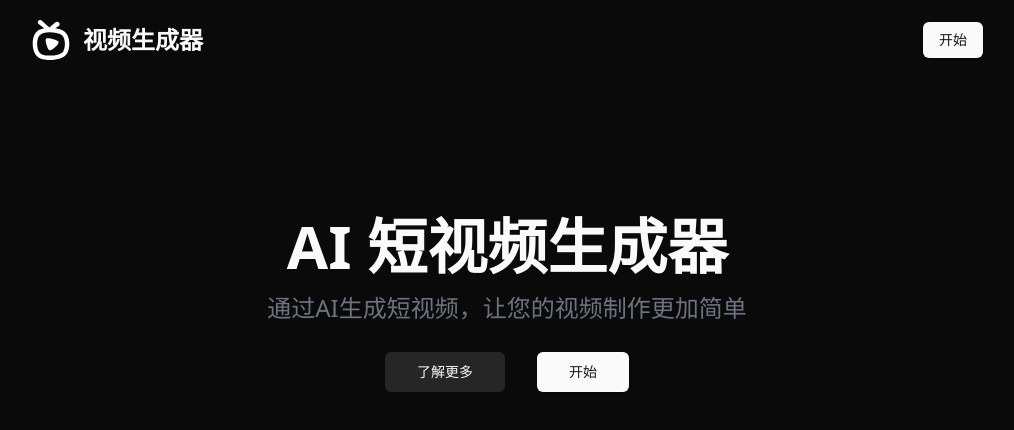
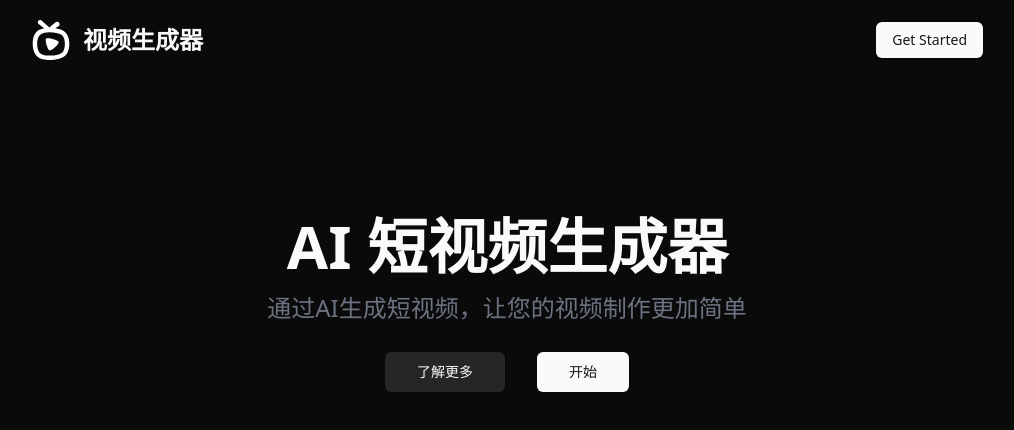
Before and after one commit to YannouPio/ai-short-video-generator, a Next.js app: page / in a window 1280 px wide. Shown: the top 430 px of the page, without its empty margins (133-1147 px from the left). Built offline with nearby package versions, Linux system fonts and the light colour scheme; no server answers.

Commit message:
Add Firebase authentication and integrate with Header component

```diff
--- /dev/null
+++ b/app/_components/Authentication.jsx
@@ -0,0 +1,29 @@
+"use client";
+import { auth } from "@/configs/firebaseConfig";
+import { GoogleAuthProvider, signInWithPopup } from "firebase/auth";
+import React from "react";
+
+function Authentication({ children }) {
+  const provider = new GoogleAuthProvider();
+
+  const onSignInClick = () => {
+    signInWithPopup(auth, provider)
+      .then((result) => {
+        const credential = GoogleAuthProvider.credentialFromResult(result);
+        const token = credential.accessToken;
+        const user = result.user;
+        console.log(user);
+      })
+      .catch((error) => {
+        const errorCode = error.code;
+        const errorMessage = error.message;
+        const email = error.customData?.email;
+        const credential = GoogleAuthProvider.credentialFromError(error);
+        console.error(errorMessage);
+      });
+  };
+
+  return <div onClick={onSignInClick}>{children}</div>;
+}
+
+export default Authentication;
--- a/app/_components/Header.jsx
+++ b/app/_components/Header.jsx
@@ -1,24 +1,25 @@
 import React from "react";
 import Img from "next/image";
 import { Button } from "@/components/ui/button";
+import Authentication from "./Authentication";
 
 function Header() {
-    return (
-      <div>
+  return (
+    <div>
       <div className="p-5 flex items-center justify-between">
         <div className="flex items-center gap-3">
           <Img src="/logo.svg" alt="logo" width={40} height={40} />
           <h2 className="text-2xl font-bold">视频生成器</h2>
         </div>
 
-
         <div>
-           <Button>开始</Button>
-                </div>
-
-            </div>
+          <Authentication>
+            <Button>Get Started</Button>
+          </Authentication>
         </div>
-    );
+      </div>
+    </div>
+  );
 }
 
 export default Header;
--- /dev/null
+++ b/configs/firebaseConfig.jsx
@@ -0,0 +1,22 @@
+// Import the functions you need from the SDKs you need
+import { initializeApp } from "firebase/app";
+import { getAuth } from "firebase/auth";
+// TODO: Add SDKs for Firebase products that you want to use
+// https://firebase.google.com/docs/web/setup#available-libraries
+
+// Your web app's Firebase configuration
+// For Firebase JS SDK v7.20.0 and later, measurementId is optional
+const firebaseConfig = {
+  apiKey: process.env.NEXT_PUBLIC_FIREBASE_API_KEY,
+  authDomain: process.env.NEXT_PUBLIC_FIREBASE_AUTH_DOMAIN,
+  projectId: process.env.NEXT_PUBLIC_FIREBASE_PROJECT_ID,
+  storageBucket: process.env.NEXT_PUBLIC_FIREBASE_STORAGE_BUCKET,
+  messagingSenderId: process.env.NEXT_PUBLIC_FIREBASE_MESSAGING_SENDER_ID,
+  appId: process.env.NEXT_PUBLIC_FIREBASE_APP_ID,
+  measurementId: process.env.NEXT_PUBLIC_FIREBASE_MEASUREMENT_ID,
+};
+
+
+// Initialize Firebase
+const app = initializeApp(firebaseConfig);
+export const auth = getAuth(app);
--- a/package.json
+++ b/package.json
@@ -12,6 +12,7 @@
     "@radix-ui/react-slot": "^1.1.2",
     "class-variance-authority": "^0.7.1",
     "clsx": "^2.1.1",
+    "firebase": "^11.3.1",
     "lucide-react": "^0.475.0",
     "next": "15.1.7",
     "next-themes": "^0.4.4",
```
Also changed, not shown: 1 other file (tests, documents, lock files or other folders).
